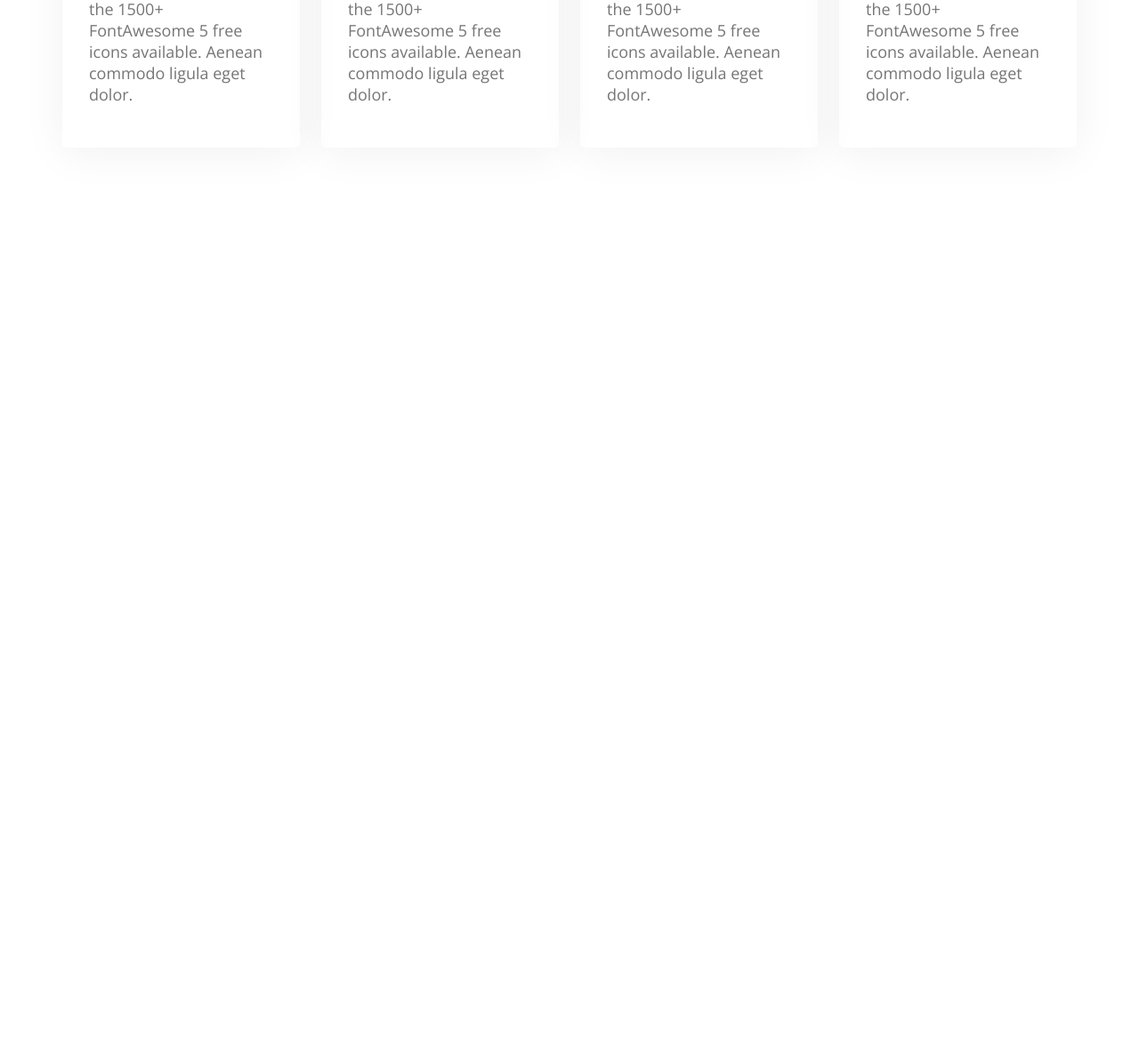
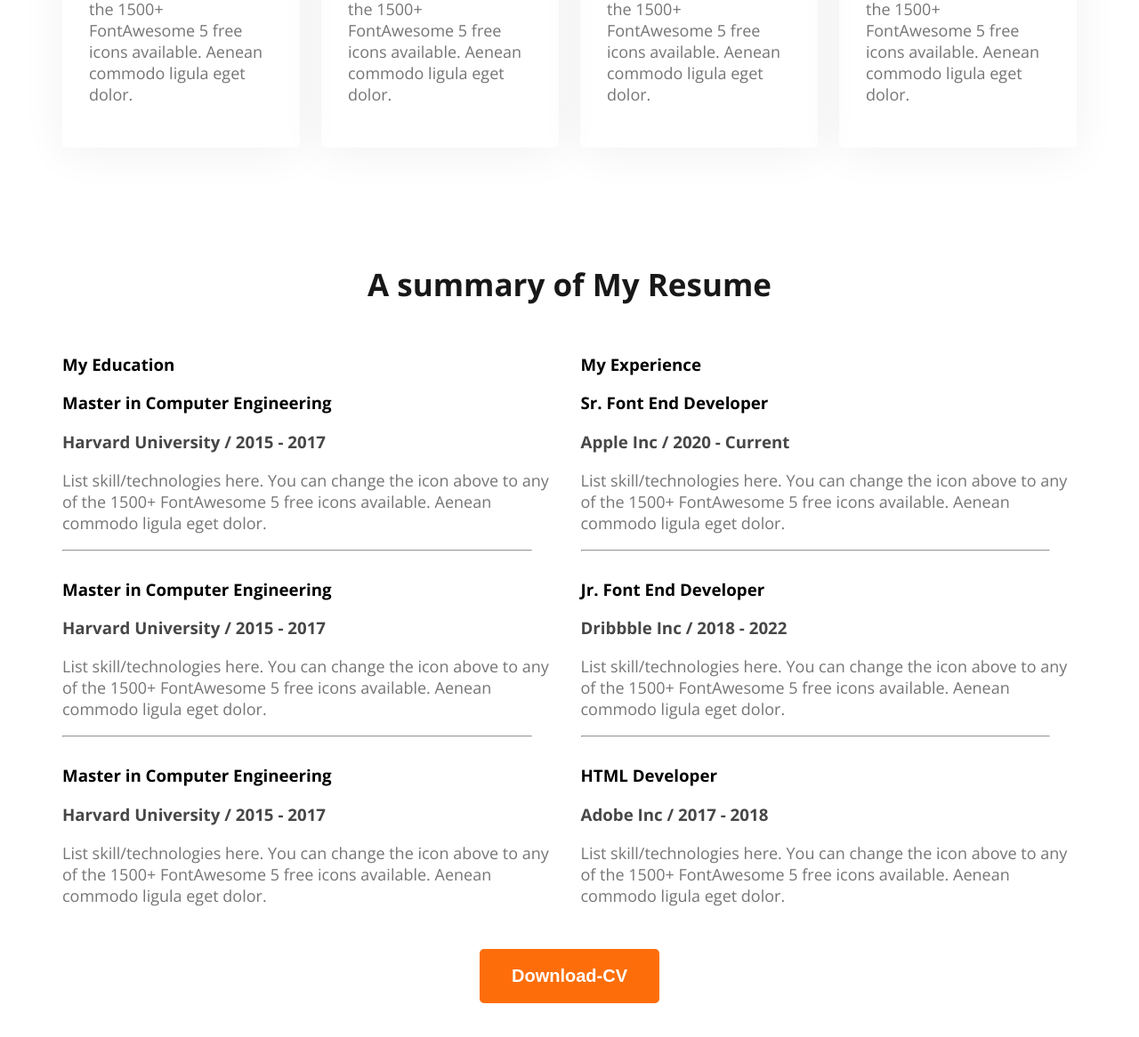
Before and after one commit to Mishu78/web-developer-portfolio, a plain HTML site: page index.html in a window 1280 px wide. Shown: the part 1945-3111 px from the top of the page at 89% size. Before the commit the page ends 2241 px from the top, so only its background shows below. Drawn offline with nearby package versions, Linux system fonts and the light colour scheme.

Commit message:
resume added

```diff
--- a/index.html
+++ b/index.html
@@ -84,6 +84,65 @@
                 </div>
             </div>
         </section>
+
+        <!--resume section-->
+
+        <section class="resume">
+            <h3 class="section-title text-align">A summary of My Resume</h3>
+            <div class="resume-container">
+                <div class="resume-column">
+                    <h3 class="resume-column-title">My Education</h3>
+                    <div class="experience">
+                        <h3 class="experience-title">Master in Computer Engineering</h3>
+                        <h3 class="experience-sub-title dark-2">Harvard University / 2015 - 2017</h3>
+                        <p class="experience-description section-description dark-3">List skill/technologies here. You can change the icon above
+to any of the 1500+ FontAwesome 5 free icons available. Aenean commodo ligula eget dolor.</p>
+                    </div>
+                    <hr>
+                    <div class="experience">
+                        <h3 class="experience-title">Master in Computer Engineering</h3>
+                        <h3 class="experience-sub-title dark-2">Harvard University / 2015 - 2017</h3>
+                        <p class="experience-description section-description dark-3">List skill/technologies here. You can change the icon above
+to any of the 1500+ FontAwesome 5 free icons available. Aenean commodo ligula eget dolor.</p>
+                    </div>
+                    <hr>
+                    <div class="experience">
+                        <h3 class="experience-title ">Master in Computer Engineering</h3>
+                        <h3 class="experience-sub-title dark-2">Harvard University / 2015 - 2017</h3>
+                        <p class="experience-description section-description dark-3">List skill/technologies here. You can change the icon above
+to any of the 1500+ FontAwesome 5 free icons available. Aenean commodo ligula eget dolor.</p>
+                    </div>
+
+                </div>
+                <div class="resume-column">
+                    <h3 class="resume-column-title">My Experience</h3>
+                    <div class="experience">
+                        <h3 class="experience-title">Sr. Font End Developer</h3>
+                        <h3 class="experience-sub-title dark-2">Apple Inc / 2020 - Current</h3>
+                        <p class="experience-description section-description dark-3">List skill/technologies here. You can change the icon above
+to any of the 1500+ FontAwesome 5 free icons available. Aenean commodo ligula eget dolor.</p>
+                    </div>
+<hr>
+                    <div class="experience">
+                        <h3 class="experience-title">Jr. Font End Developer</h3>
+                        <h3 class="experience-sub-title dark-2">Dribbble Inc / 2018 - 2022</h3>
+                        <p class="experience-description section-description dark-3">List skill/technologies here. You can change the icon above
+to any of the 1500+ FontAwesome 5 free icons available. Aenean commodo ligula eget dolor.</p>
+                    </div>
+<hr>
+                    <div class="experience">
+                        <h3 class="experience-title">HTML Developer</h3>
+                        <h3 class="experience-sub-title dark-2">Adobe Inc / 2017 - 2018</h3>
+                        <p class="experience-description section-description dark-3">List skill/technologies here. You can change the icon above
+to any of the 1500+ FontAwesome 5 free icons available. Aenean commodo ligula eget dolor.</p>
+                    </div>
+                </div>
+            </div>
+
+            <div class="download-cv text-align">
+                <button class="btn-primary">Download-CV</button>
+            </div>
+        </section>
     </main>
     <footer>
 
--- a/styles/index.css
+++ b/styles/index.css
@@ -144,3 +144,17 @@ margin-bottom: 130px;
     box-shadow: 0px 6px 50px 0px rgba(0, 0, 0, 0.06);
 
 }
+
+/*resume section*/
+.resume-container{
+    display: flex;
+    gap: 25px;
+}
+
+.resume hr{
+    margin: 0px 30px 30px 0px;
+}
+
+.download-cv{
+ margin-top:30px;
+}
```
